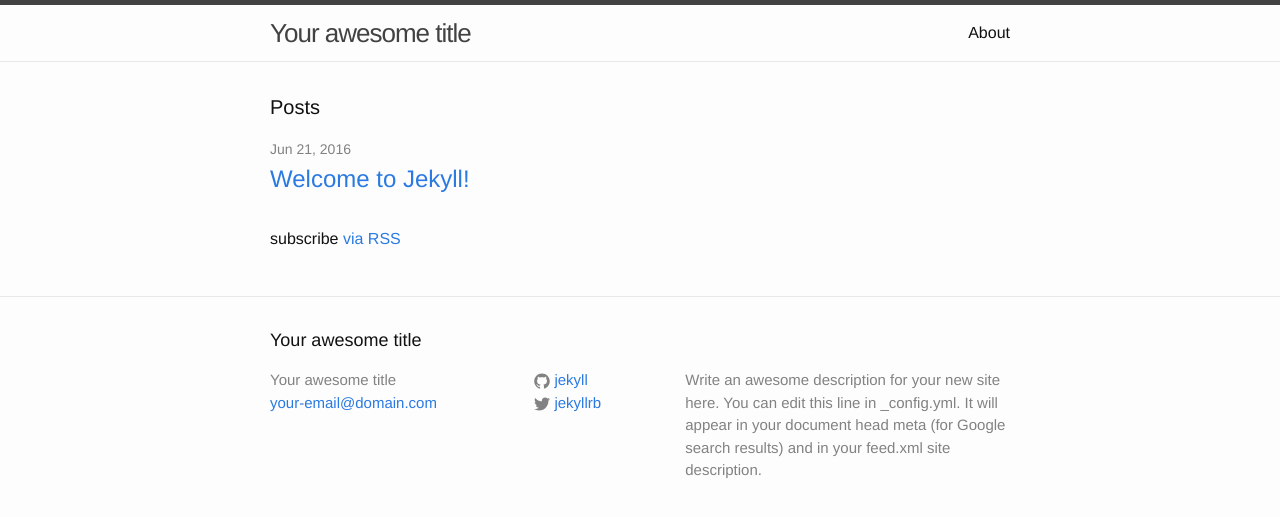
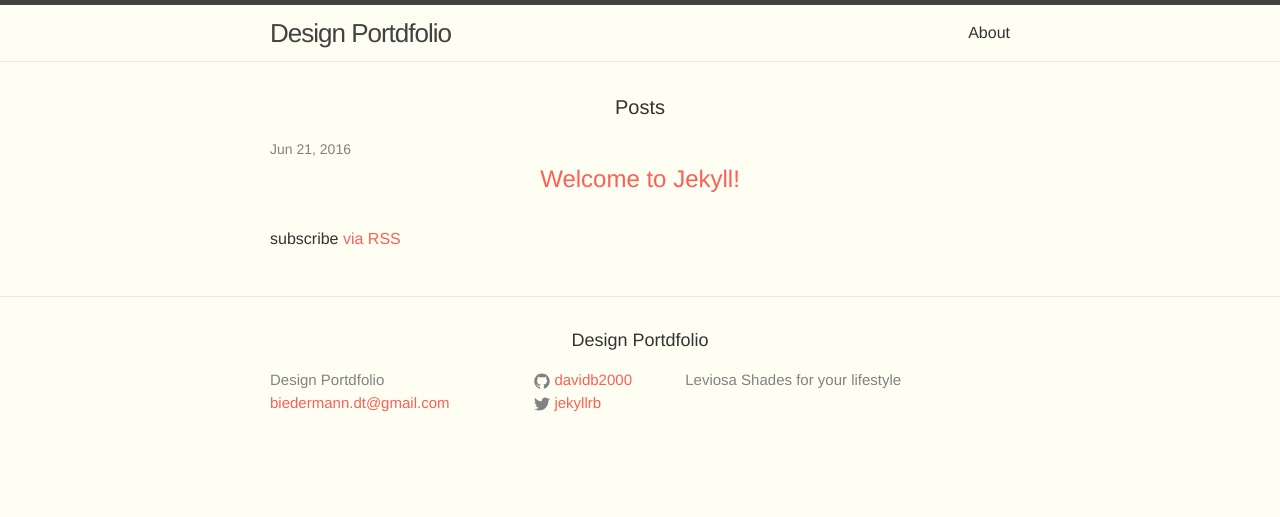
Before and after one commit to davidb2000/designer-portfolio, a Jekyll site: the page built from index.html, in a window 1280 px wide. Shown: the top 517 px of the page. Built offline with Jekyll 4.4.1, drawn with Linux system fonts in a browser that asks for light colours.

Commit message:
add variables and styles

```diff
--- a/_config.yml
+++ b/_config.yml
@@ -6,16 +6,26 @@
 # 'jekyll serve'. If you change this file, please restart the server process.
 
 # Site settings
-title: Your awesome title
-email: your-email@domain.com
+title: Design Portdfolio
+email: biedermann.dt@gmail.com
 description: > # this means to ignore newlines until "baseurl:"
-  Write an awesome description for your new site here. You can edit this
-  line in _config.yml. It will appear in your document head meta (for
-  Google search results) and in your feed.xml site description.
+  Leviosa Shades for your lifestyle
 baseurl: "" # the subpath of your site, e.g. /blog
 url: "http://yourdomain.com" # the base hostname & protocol for your site
 twitter_username: jekyllrb
-github_username:  jekyll
+github_username:  davidb2000
+google_username: biedermann.dt
+
+permalink: /:categories/:title
+
+
+links:
+  -title: about
+  url: /about
+  -title: articles
+  url: /articles
+  -title: hire me
+  url: /hire-me
 
 # Build settings
 markdown: kramdown
--- a/_sass/_base.scss
+++ b/_sass/_base.scss
@@ -82,9 +82,14 @@ li {
  * Headings
  */
 h1, h2, h3, h4, h5, h6 {
-    font-weight: $base-font-weight;
+    font-weight: 500;
+    text-align:center;
 }
-
+.mega{font-size:$mega-font-size;}
+h1, .h1{font-size: $h1-font-size;}
+h2, .h2{font-size: $h2-font-size;}
+h3, .h3{font-size: $h3-font-size;}
+h4, .h4{font-size: $h4-font-size;}
 
 
 /**
@@ -93,13 +98,10 @@ h1, h2, h3, h4, h5, h6 {
 a {
     color: $brand-color;
     text-decoration: none;
-
-    &:visited {
-        color: darken($brand-color, 15%);
-    }
+    transition: 0.3s;
 
     &:hover {
-        color: $text-color;
+        color: $blue-color;
         text-decoration: underline;
     }
 }
--- a/css/main.scss
+++ b/css/main.scss
@@ -6,17 +6,28 @@
 
 
 // Our variables
-$base-font-family: "Helvetica Neue", Helvetica, Arial, sans-serif;
+$base-font-family: "Avenier Next", Helvetica, Arial, sans-serif;
 $base-font-size:   16px;
 $base-font-weight: 400;
 $small-font-size:  $base-font-size * 0.875;
 $base-line-height: 1.5;
 
+$mega-font-size: 100px;
+$h1-font-size:  70px;
+$h2-font-size:  40px;
+$h3-font-size:  30px;
+$h4-font-size:  24px;
+
 $spacing-unit:     30px;
 
-$text-color:       #111;
-$background-color: #fdfdfd;
-$brand-color:      #2a7ae2;
+$text-color:       #333;
+$background-color: #fefef3;
+$brand-color:      #fe5f55;
+
+$blue-color: #92b5bd;
+$yellow-color: #ede24e;
+$red-color: #df6d59;
+$purple-color: #6b2339;
 
 $grey-color:       #828282;
 $grey-color-light: lighten($grey-color, 40%);
```
